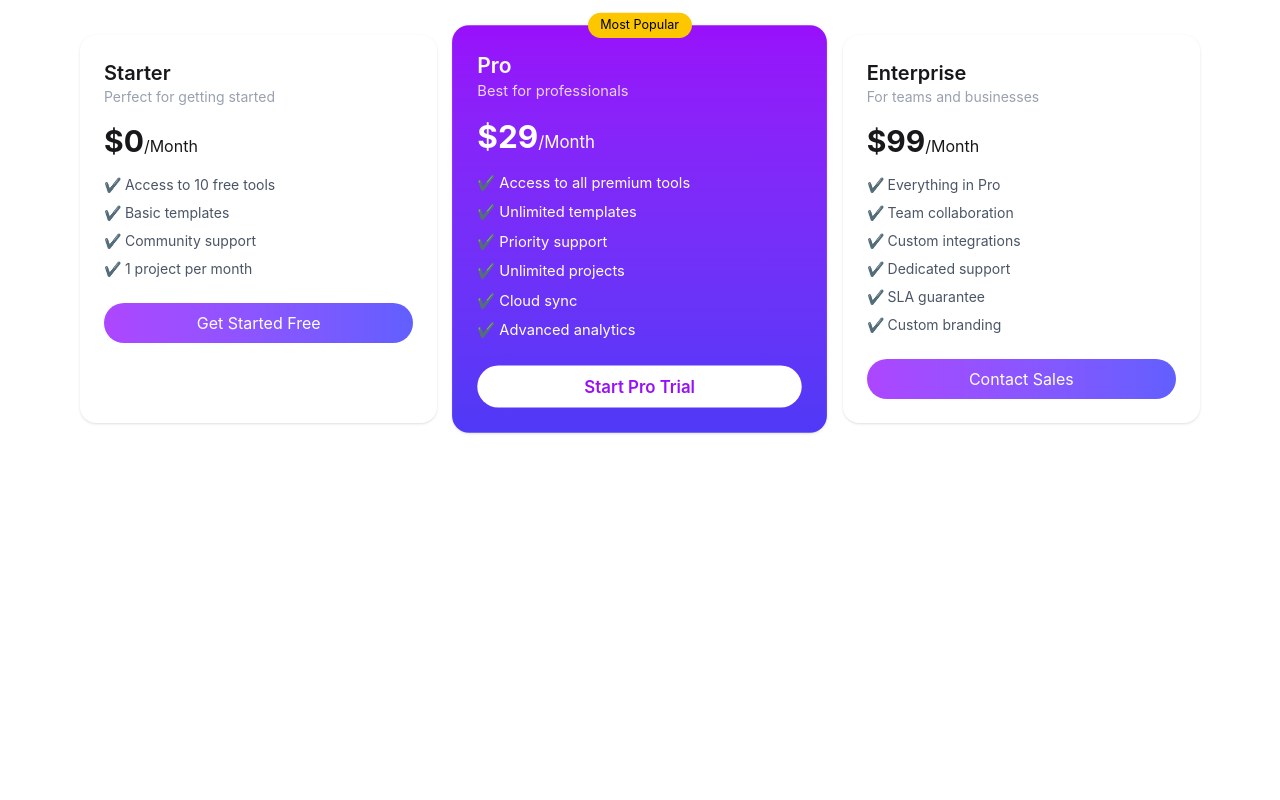
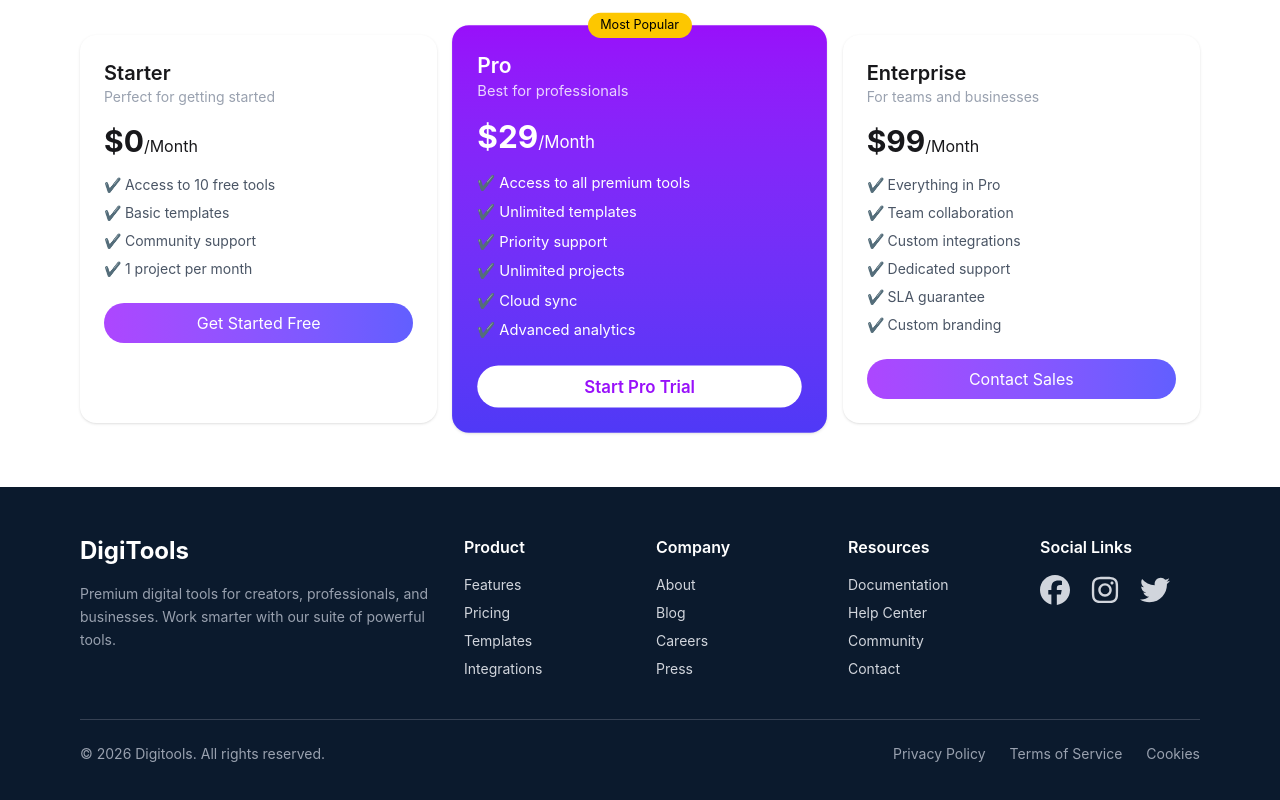
Before and after one commit to mehidealways/DigiTools, a React (Vite) app: page / in a window 1280 px wide. Shown: the part 2995-3795 px from the top of the page. Before the commit the page ends 3482 px from the top, so only its background shows below. Built offline with nearby package versions, Linux system fonts and the light colour scheme.

Commit message:
Design Footer section Accroding To Figma

```diff
--- a/src/App.jsx
+++ b/src/App.jsx
@@ -6,7 +6,9 @@ import CardArea from './Component/CardArea';
 import Cards from './Component/Cards';
 import GetStarted from './Component/GetStarted';
 import Subscription from './Component/Subscription';
+import Footer from './Component/Footer';
 import { Suspense, useState } from 'react';
+
 
 const dataInfo = fetch('/information.json').then(res => res.json());
 
@@ -67,7 +69,8 @@ function App() {
         />
       </Suspense>
       <GetStarted/>
-    <Subscription/>
+      <Subscription />
+      <Footer/>
     </>
   );
 }
--- /dev/null
+++ b/src/Component/Footer.jsx
@@ -0,0 +1,134 @@
+import React from 'react';
+import { FaFacebook } from 'react-icons/fa6';
+import { FaInstagram } from 'react-icons/fa6';
+import { FaTwitter } from 'react-icons/fa';
+
+
+const Footer = () => {
+  return (
+    <footer class="bg-[#0B1A2D] text-gray-300 py-12">
+      <div class="max-w-6xl mx-auto px-4">
+        {/* <!-- Top Section --> */}
+        <div class="grid gap-8 md:grid-cols-2 lg:grid-cols-6">
+          {/*  Logo + Description  */}
+          <div class="lg:col-span-2">
+            <h2 class="text-2xl font-bold text-white">DigiTools</h2>
+            <p class="mt-4 text-sm text-gray-400 leading-relaxed">
+              Premium digital tools for creators, professionals, and businesses.
+              Work smarter with our suite of powerful tools.
+            </p>
+          </div>
+
+          {/* <!-- Product --> */}
+          <div>
+            <h3 class="text-white font-semibold mb-4">Product</h3>
+            <ul class="space-y-2 text-sm">
+              <li>
+                <a href="#" class="hover:text-white">
+                  Features
+                </a>
+              </li>
+              <li>
+                <a href="#" class="hover:text-white">
+                  Pricing
+                </a>
+              </li>
+              <li>
+                <a href="#" class="hover:text-white">
+                  Templates
+                </a>
+              </li>
+              <li>
+                <a href="#" class="hover:text-white">
+                  Integrations
+                </a>
+              </li>
+            </ul>
+          </div>
+
+          {/* <!-- Company --> */}
+          <div>
+            <h3 class="text-white font-semibold mb-4">Company</h3>
+            <ul class="space-y-2 text-sm">
+              <li>
+                <a href="#" class="hover:text-white">
+                  About
+                </a>
+              </li>
+              <li>
+                <a href="#" class="hover:text-white">
+                  Blog
+                </a>
+              </li>
+              <li>
+                <a href="#" class="hover:text-white">
+                  Careers
+                </a>
+              </li>
+              <li>
+                <a href="#" class="hover:text-white">
+                  Press
+                </a>
+              </li>
+            </ul>
+          </div>
+
+          {/* <!-- Resources --> */}
+          <div>
+            <h3 class="text-white font-semibold mb-4">Resources</h3>
+            <ul class="space-y-2 text-sm">
+              <li>
+                <a href="#" class="hover:text-white">
+                  Documentation
+                </a>
+              </li>
+              <li>
+                <a href="#" class="hover:text-white">
+                  Help Center
+                </a>
+              </li>
+              <li>
+                <a href="#" class="hover:text-white">
+                  Community
+                </a>
+              </li>
+              <li>
+                <a href="#" class="hover:text-white">
+                  Contact
+                </a>
+              </li>
+            </ul>
+          </div>
+
+          <div>
+            <h3 class="text-white font-semibold mb-4">Social Links</h3>
+            <div className="flex gap-5">
+              <FaFacebook className="text-[30px]" />
+              <FaInstagram className="text-[30px]" />
+              <FaTwitter className="text-[30px]" />
+            </div>
+          </div>
+        </div>
+
+        {/* <!-- Bottom Section --> */}
+        <div class="border-t border-gray-700 mt-10 pt-6 flex flex-col md:flex-row justify-between items-center text-sm text-gray-400">
+          <p>© 2026 Digitools. All rights reserved.</p>
+
+          <div class="flex space-x-6 mt-4 md:mt-0">
+            <a href="#" class="hover:text-white">
+              Privacy Policy
+            </a>
+            <a href="#" class="hover:text-white">
+              Terms of Service
+            </a>
+            <a href="#" class="hover:text-white">
+              Cookies
+            </a>
+          </div>
+        </div>
+      </div>
+    </footer>
+  );
+};
+
+export default Footer;
```
